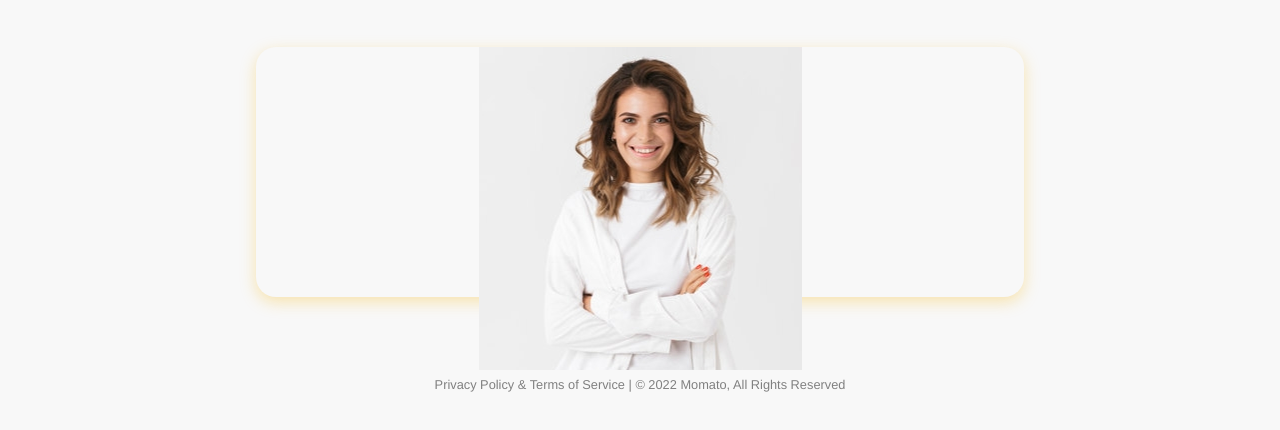
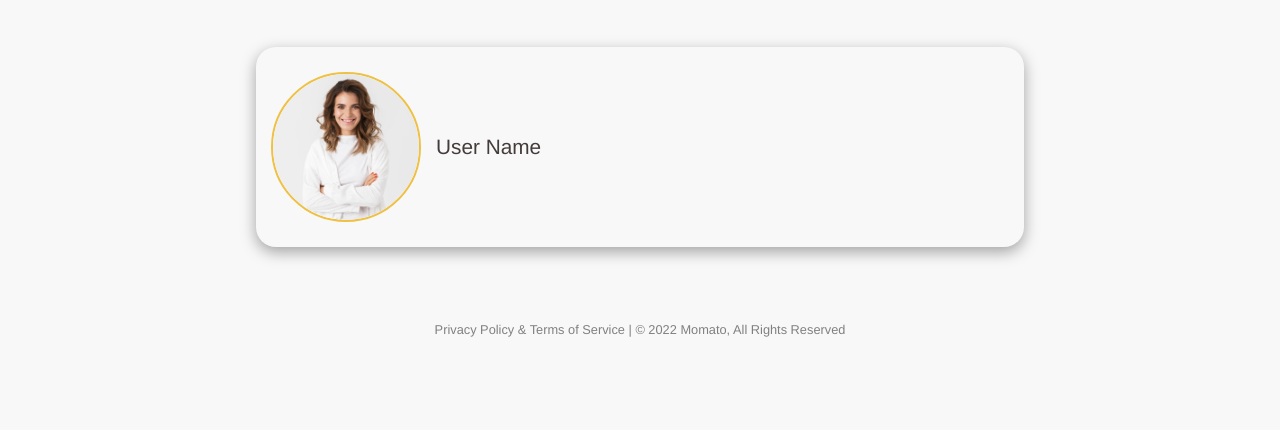
Before and after one commit to mhmd-moradi/Momato-Frontend-Laravel, a plain HTML site: page html/check-reviews.html in a window 1280 px wide. Shown: the part 58-488 px from the top of the page. Drawn offline with Linux system fonts and the light colour scheme.

Commit message:
Adding and styling username and profile picture

```diff
--- a/css/check-reviews.css
+++ b/css/check-reviews.css
@@ -42,14 +42,41 @@ section{
 
 /* <--User Review Card--> */
 .user-div{
-    text-align: center;
     margin: 0 auto;
     width: 60%;
-    height: 250px;
-    box-shadow: rgba(245, 190, 38, 0.35) 0px 5px 15px;
+    height: 200px;
+    box-shadow: rgba(0, 0, 0, 0.35) 0px 5px 15px;
+    /* box-shadow: rgba(245, 190, 38, 0.35) 0px 5px 15px; */
     /* box-shadow: rgba(110, 175, 62, 0.35) 0px 5px 15px; */
     border-radius: 20px;
-    margin-bottom: 80px;
+    margin-bottom: 75px;
+    min-height: 10em;
+    position: relative
+}
+
+/* User profile picture */
+.user-profile{
+    height: 150px;
+    border-radius: 50%;
+    float: left;
+    border: 2px solid var(--yellow);
+    margin: 0;
+    position: absolute;
+    top: 100px;
+    transform: translate(15px, -50%)
+
+}
+
+/* Username */
+.username{
+    float: left;
+    font-size: 1.3em;
+    margin: 0;
+    position: absolute;
+    top: 100px;
+    transform: translate(180px, -50%);
+    color:#443b3b;
+
 }
 
 /* Footer */
--- a/html/check-reviews.html
+++ b/html/check-reviews.html
@@ -21,7 +21,10 @@
         <!-- Display Reviews -->
         <div>
             <div class="user-div">
-                <img src="/assets/images/user4.jpg" alt="">
+                <div class="pic-name">
+                <img src="/assets/images/user4.jpg" alt="" class="user-profile">
+                <span class="username">User Name</span>
+                </div>
             </div>
         </div>
         <footer>
```
